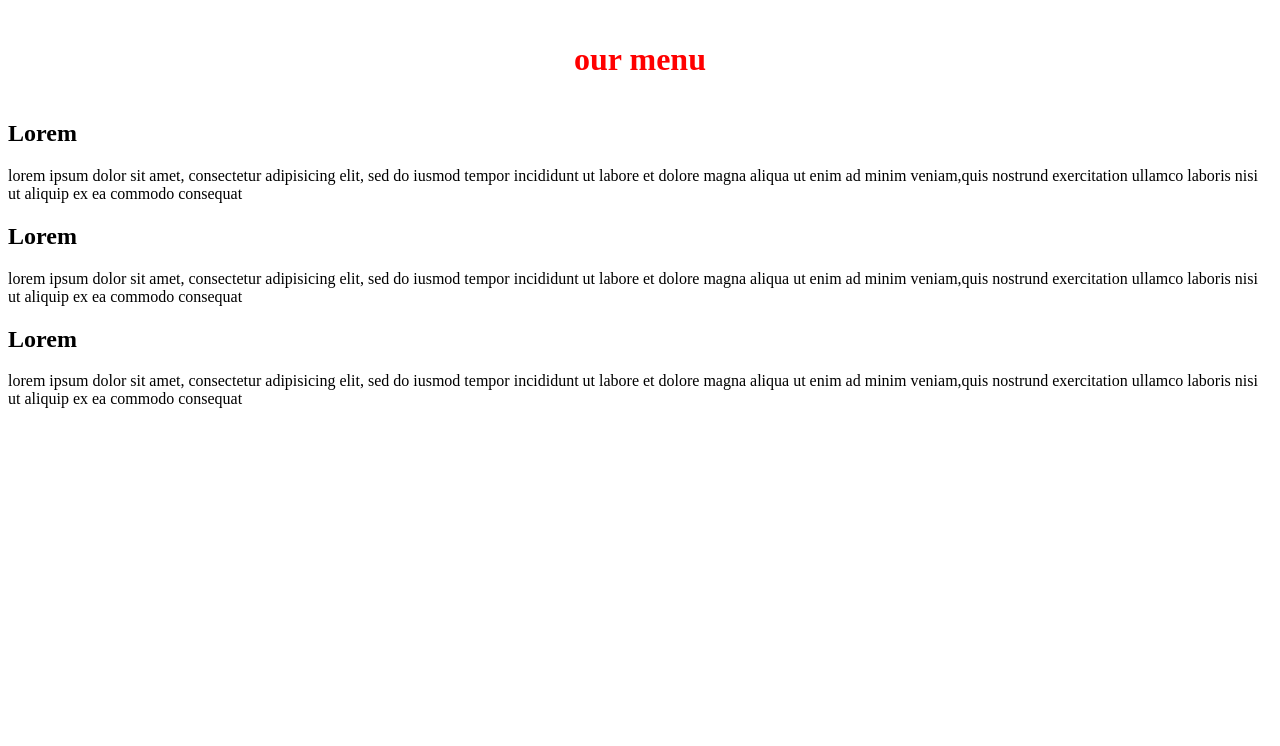
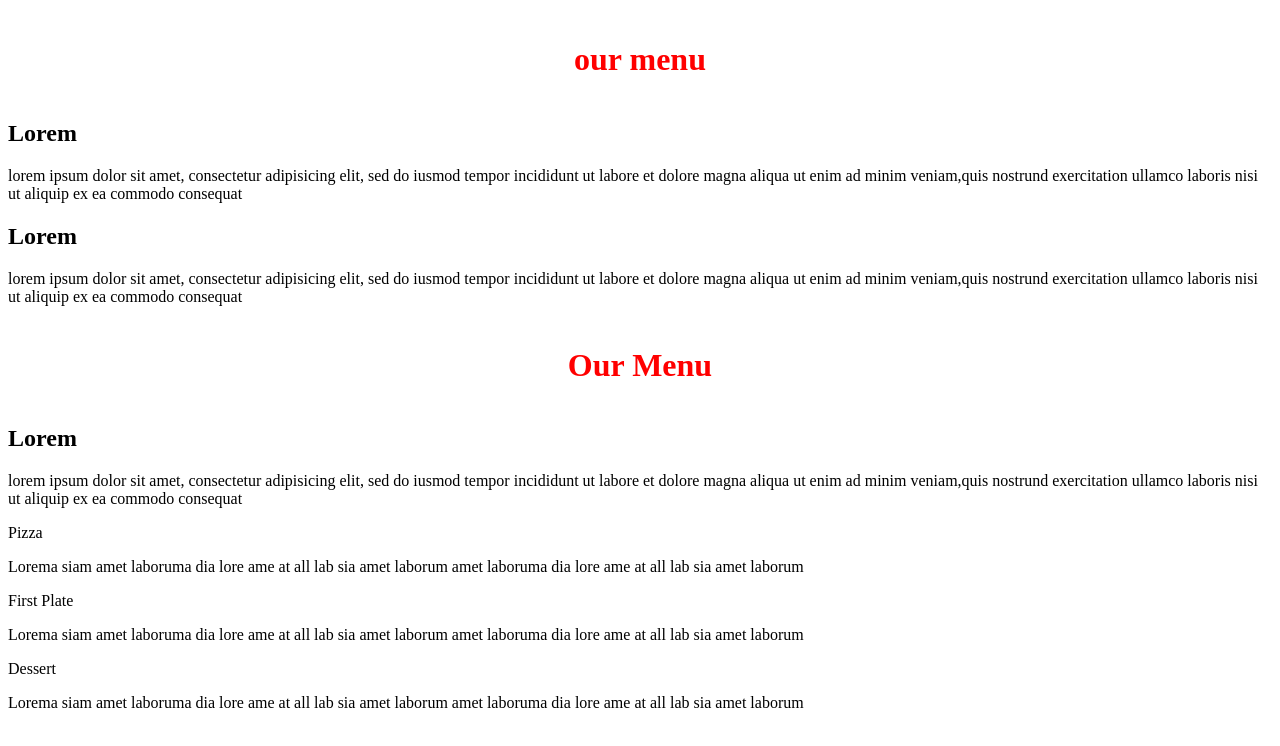
Before and after one commit to Simon2521/module-2--solution, a plain HTML site: page index.html in a window 1280 px wide. Drawn offline with Linux system fonts and the light colour scheme.

Commit message:
index.html

```diff
--- a/index.html
+++ b/index.html
@@ -5,12 +5,24 @@
   <meta name="viewport" content="width=device-width, initial-scale=1.0">
   <meta http-equiv="X-UA-Compatible" content="ie=edge">
   <link rel="stylesheet" href="style.css">
+  <meta charset="utf-8">
+<meta http-equiv="X-UA-Compatible" content="IE=edge">
+<meta name="viewport" content="width=device-width inital-scale=1">
+<link rel="stylesheet" href="style.css">
+<title>Solution for Module 2</title>
 
 
   <title>Document</title>
 </head>
+<style>
+    /** Simple Responsive Framework **/
+    .row    {
+        width: 100%;
+    }
 
 
+</style>
+</head>
 <body>
 
 
@@ -27,6 +39,7 @@
   <h2 id="sec-2"> Lorem </h2>
   <p> lorem ipsum dolor sit amet, consectetur adipisicing elit, sed do iusmod tempor incididunt ut labore et dolore magna aliqua ut enim ad minim veniam,quis nostrund exercitation ullamco laboris nisi ut aliquip ex ea commodo consequat</p>
 </section>
+<h1>Our Menu</h1>
 
 <section id="section-3">
   <h2 id="sec-3"> Lorem </h2>
@@ -34,5 +47,44 @@
 </section>
 
 </body>
+<div class="grid-wrapper">
+    <section id="section1" class="container">
+      <div class="row">
+        <div class="col-dk-4 col-mb-6">
+          <div>
+            <p id="p1">Pizza</p>
+          </div>
+
+          Lorema siam amet laboruma dia lore ame at all lab sia amet laborum amet laboruma dia lore ame at all lab sia amet laborum
 
 </html>
+        </div>
+
+      </div>
+    </section>
+
+    <section id="section2" class="container">
+      <div class="row">
+        <div class="col-dk-4 col-mb-6">
+          <div>
+            <p id="p2">First Plate</p>
+          </div>
+          Lorema siam amet laboruma dia lore ame at all lab sia amet laborum amet laboruma dia lore ame at all lab sia amet laborum
+        </div>
+      </div>
+    </section>
+
+    <section id="section3" class="container">
+      <div class="row">
+        <div class="col-dk-4 col-mb-6">
+          <div>
+            <p id="p3">Dessert</p>
+          </div>
+          Lorema siam amet laboruma dia lore ame at all lab sia amet laborum amet laboruma dia lore ame at all lab sia amet laborum
+        </div>
+      </div>
+    </section>
+  </div>
+
+
+</body></html>
```
